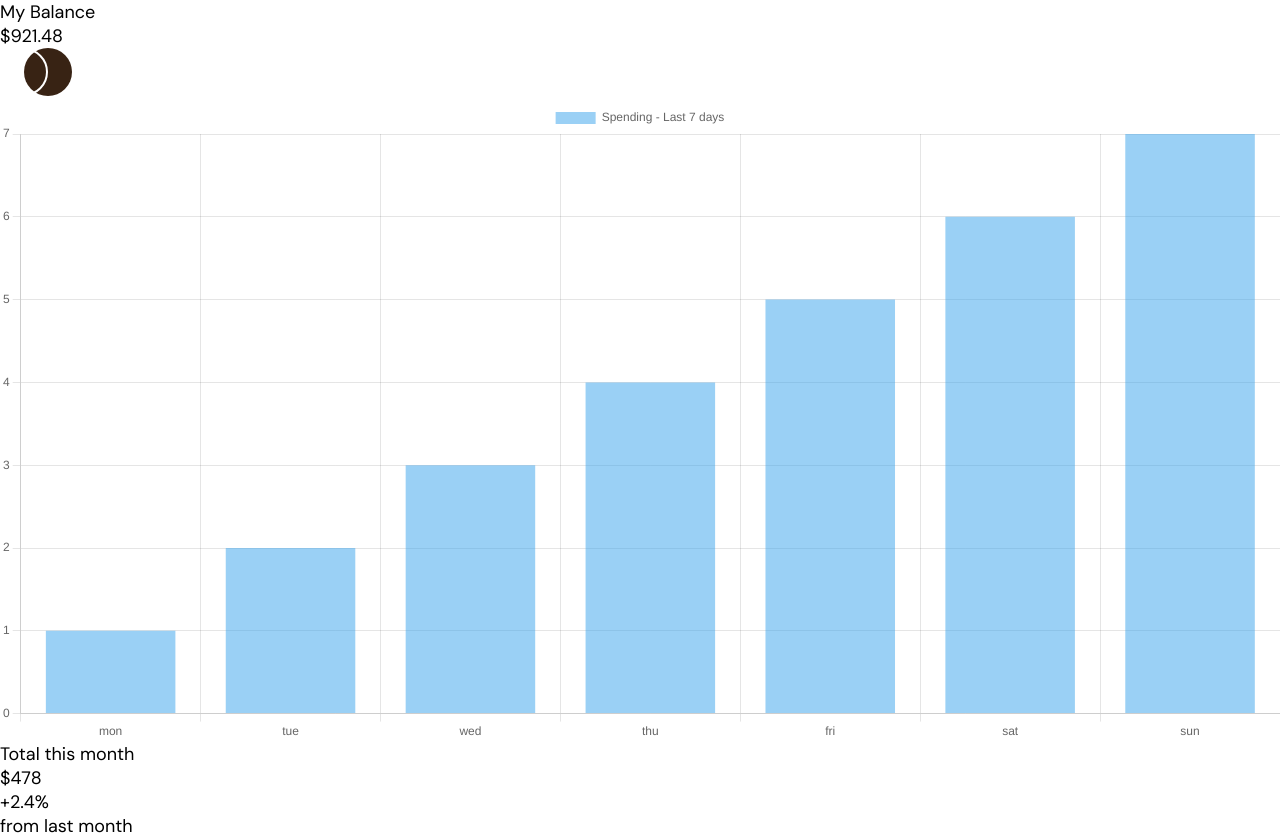
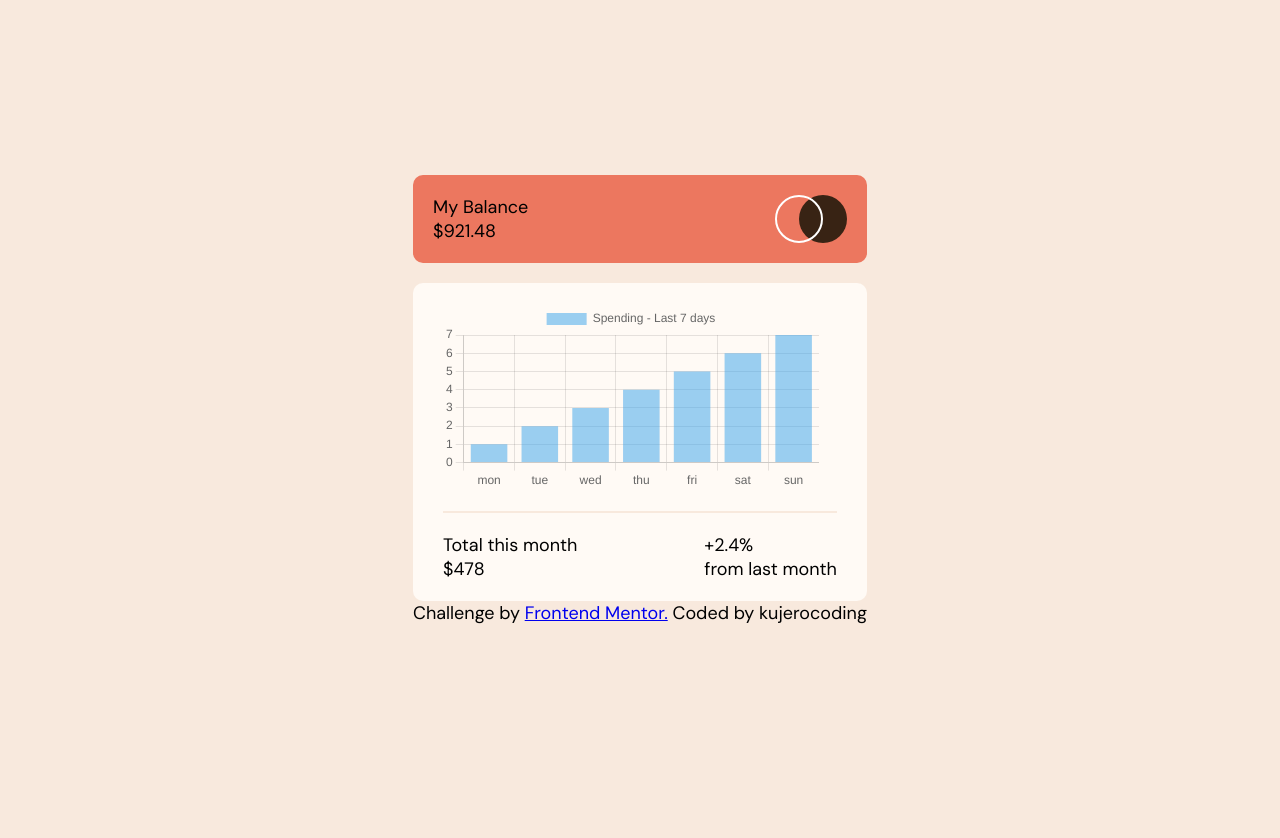
Before and after one commit to kujerocoding/expenses-chart-component, a React (Vite) app: page / in a window 1280 px wide. After the commit the page ends 800 px from the top, so only its background shows below. Built offline with nearby package versions, Linux system fonts and the light colour scheme.

Commit message:
add styles to the elements

```diff
--- a/src/App.css
+++ b/src/App.css
@@ -20,4 +20,32 @@
 body{
   font-family: var(--FF);
   font-size: var(--FS);
+  background-color: var(--CREAM);
+  display: flex;
+  justify-content: center;
+  align-items: center;
+  height: 100vh;
 }
+
+.balance--container{
+  background-color: var(--SOFTRED);
+  display: flex;
+  justify-content: space-between;
+  padding: 20px;
+  border-radius: 10px;
+  margin-bottom: 20px;
+}
+
+.main--container{
+  background-color: var(--VERYPALEORANGE);
+  border-radius: 10px;
+  padding: 20px 30px;
+}
+
+.total--container{
+  margin-top: 20px;
+  padding-top: 20px;
+  border-top: 2px solid var(--CREAM);
+  display: flex;
+  justify-content: space-between;
+}
--- a/src/App.jsx
+++ b/src/App.jsx
@@ -16,7 +16,7 @@ const App = () => {
   //console.log(expensesData)
 
   return (
-    <div className='main--container'>
+    <div className='app--container'>
       <div className='balance--container'>
         <div>
           <p>My Balance</p>
@@ -24,14 +24,21 @@ const App = () => {
         </div>
         <img src="./src/assets/images/logo.svg" alt="" />
       </div>
+      <div className='main--container'>
         <ExpensesBarChart chartData={expensesData}/>
         <div className='total--container'>
           <div>
             <p>Total this month</p>
             <p>$478</p>
           </div>
+          <div>
             <p>+2.4%</p>
             <p>from last month</p>
+          </div>
+        </div>
+      </div>
+      <div className='attribution'>
+            Challenge by <a href="https://www.frontendmentor.io/home" target="_blank">Frontend Mentor.</a> Coded by kujerocoding
         </div>
     </div>
   )
```
Lines whose indentation alone changed are shown as unchanged.
